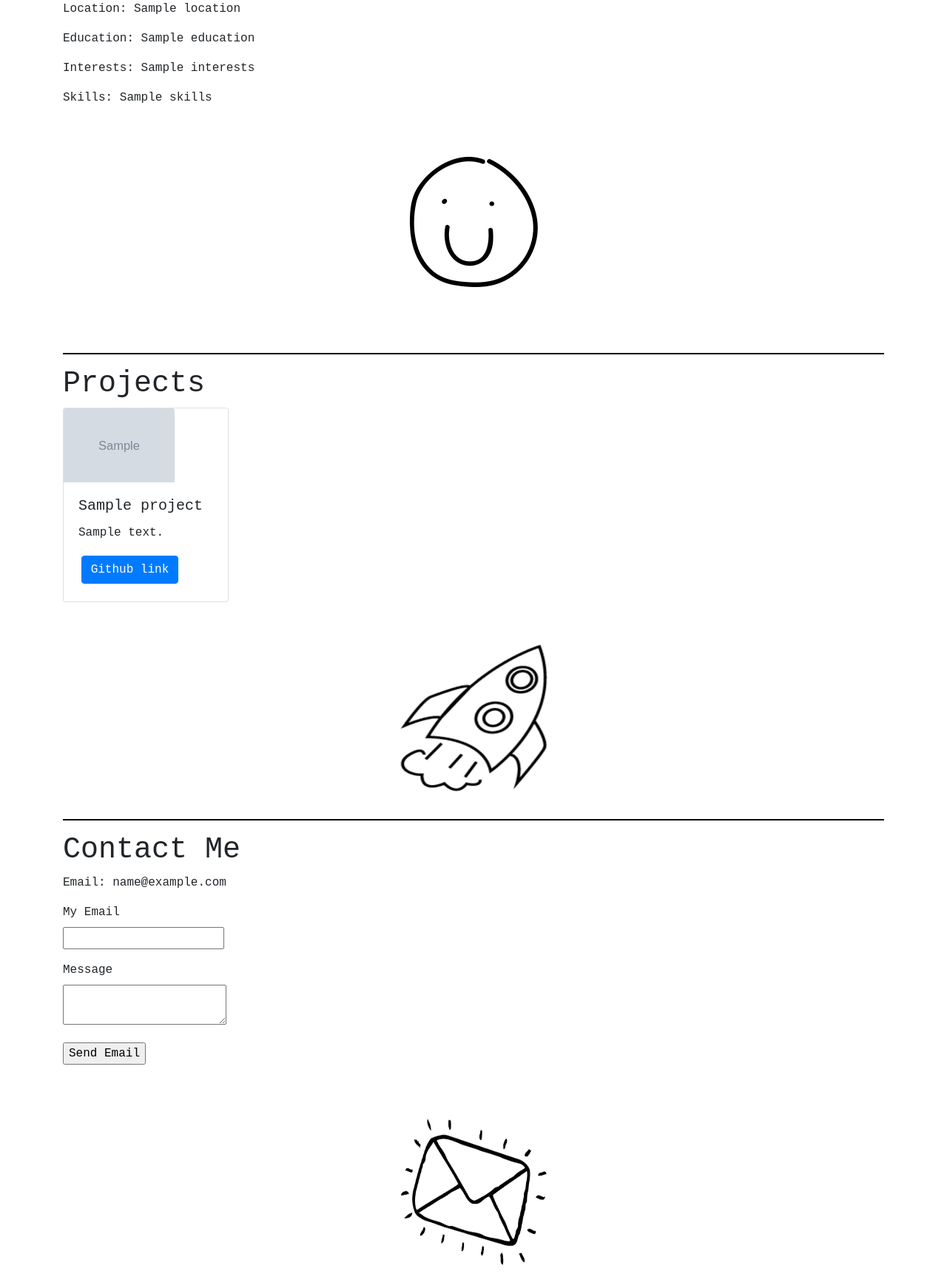
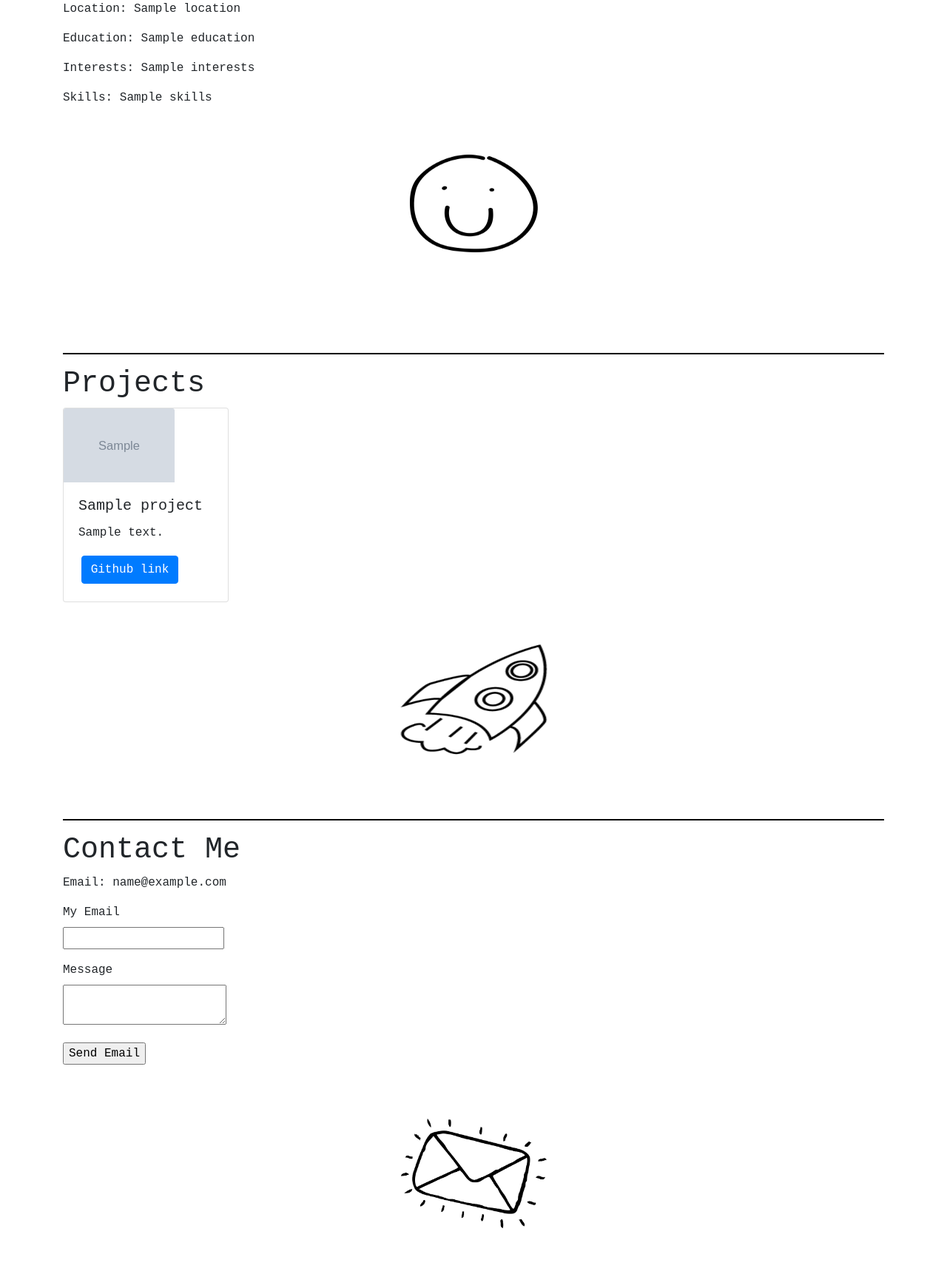
Before and after one commit to janlang1/personal-website-2, a Flask app: page / in a window 1280 px wide. Shown: the part 1023-2745 px from the top of the page at 74% size. Run offline with Flask 2, Linux system fonts and the light colour scheme; a database or web service that is not in the repository returns one stand-in record (Sample ...); some libraries are stand-ins or nearby versions.

Commit message:
new image size

```diff
--- a/application/static/css/main.css
+++ b/application/static/css/main.css
@@ -69,7 +69,7 @@ hr{
     margin-right: auto;
     margin-top: 5%;
     width: 200px;
-    height: 200px;
+    height: 150px;
 
 }
 
```
